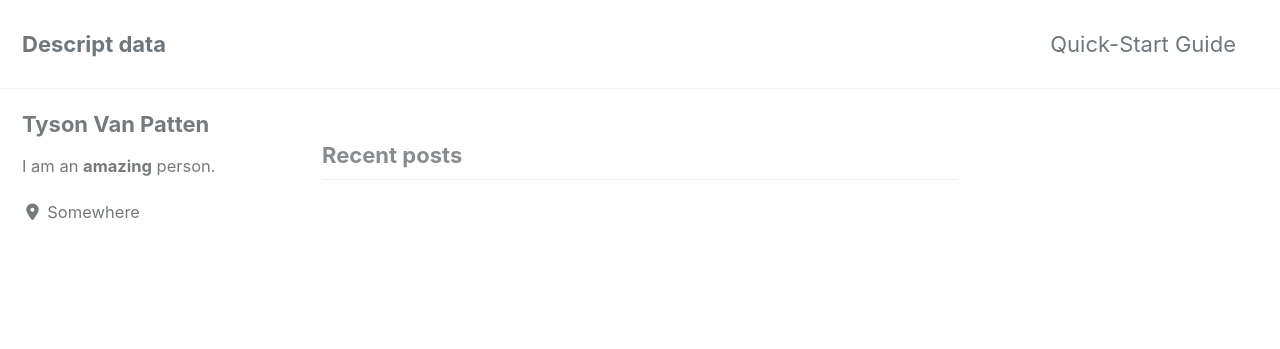
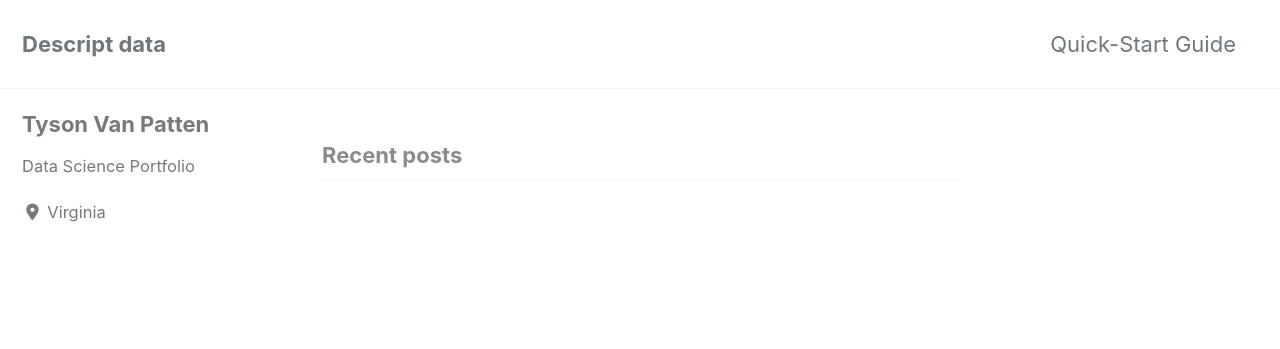
Before and after one commit to tvanpat/tvanpat, a Jekyll site: the page built from index.html, in a window 1280 px wide. Shown: the top 349 px of the page. Built offline with Jekyll 4.4.1, drawn with Linux system fonts in a browser that asks for light colours; cached includes are drawn as plain includes; nearby versions of some CDN libraries; the list of posts is cut into pages by our own code.

Commit message:
Update _config.yml

```diff
--- a/_config.yml
+++ b/_config.yml
@@ -109,8 +109,8 @@ analytics:
 author:
   name             : "Tyson Van Patten"
   avatar           : # path of avatar image, e.g. "/assets/images/bio-photo.jpg"
-  bio              : "I am an **amazing** person."
-  location         : "Somewhere"
+  bio              : "Data Science Portfolio"
+  location         : "Virginia"
   email            :
   links:
     - label: "Email"
```
